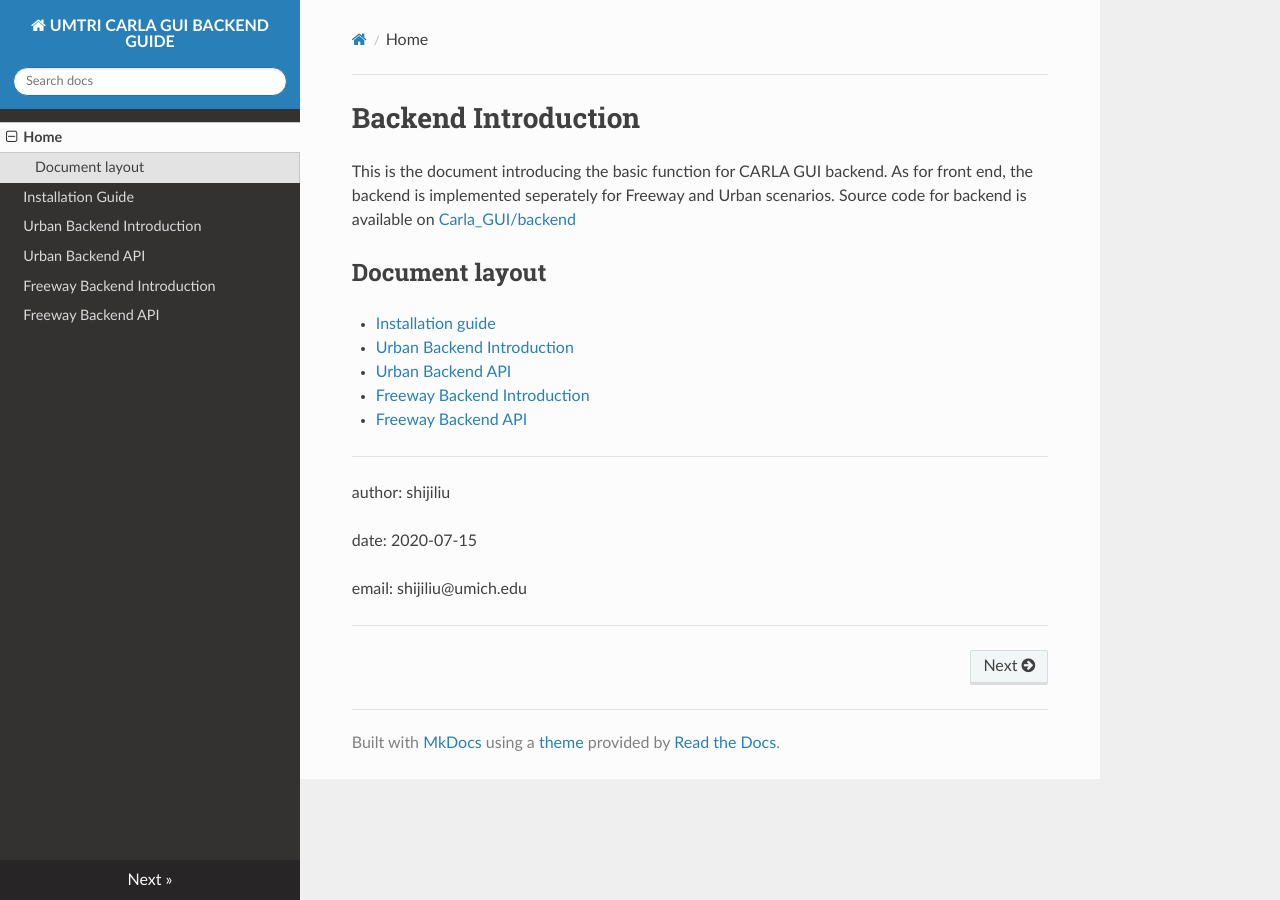
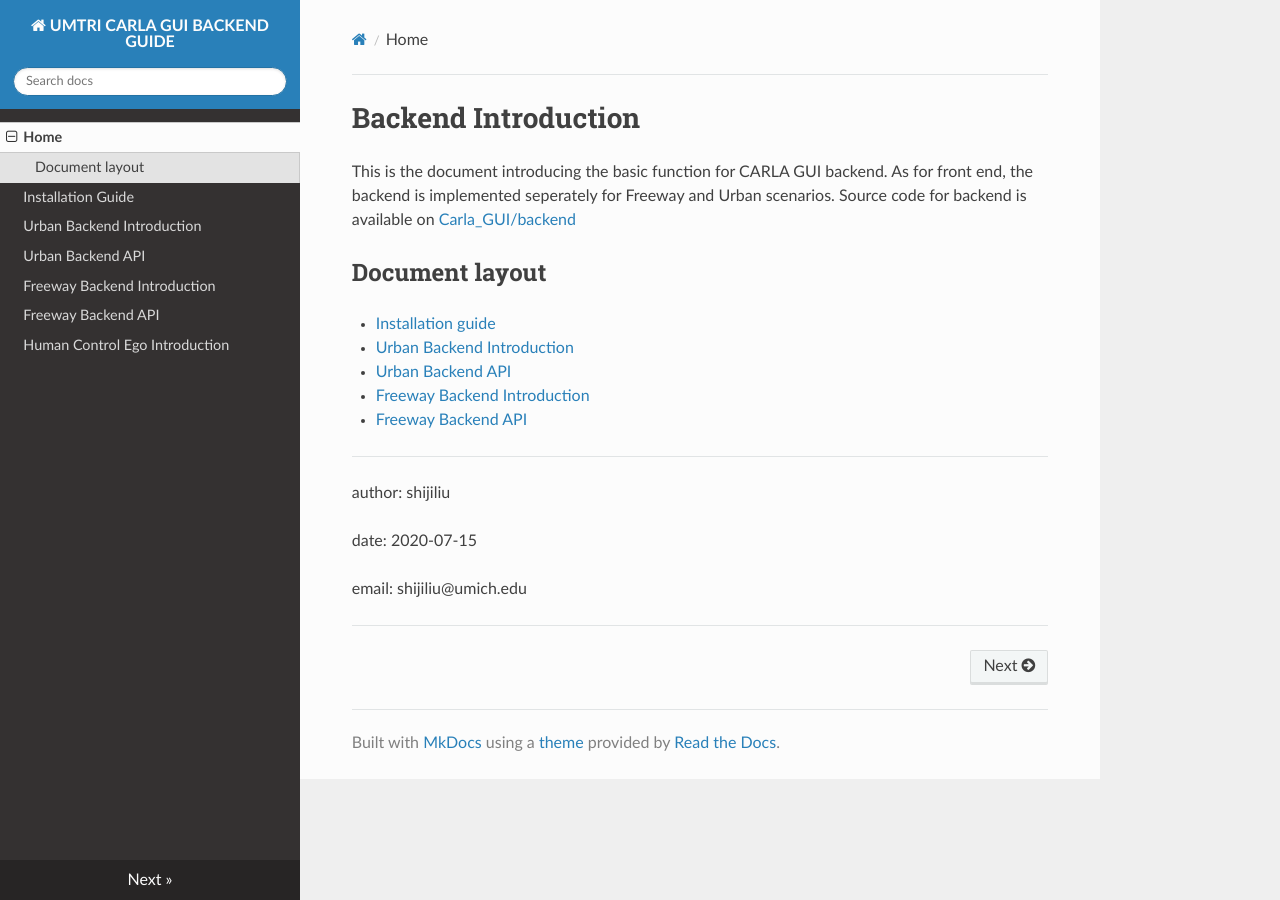
Before and after one commit to CenturyLiu/Carla-GUI, an MkDocs documentation site: the page built from Docs/index.md, in a window 1280 px wide. Built offline with MkDocs 1.6.1, drawn with Linux system fonts in a browser that asks for light colours; nearby versions of some CDN libraries.

Commit message:
docs: update the tutorial catolog

```diff
--- a/mkdocs.yml
+++ b/mkdocs.yml
@@ -10,3 +10,4 @@ nav:
     - Urban Backend API: urban_backend_api.md
     - Freeway Backend Introduction: freeway_backend_introduction.md
     - Freeway Backend API: freeway_backend_api.md
+    - Human Control Ego Introduction: human_control_ego_vehicle.md
```
